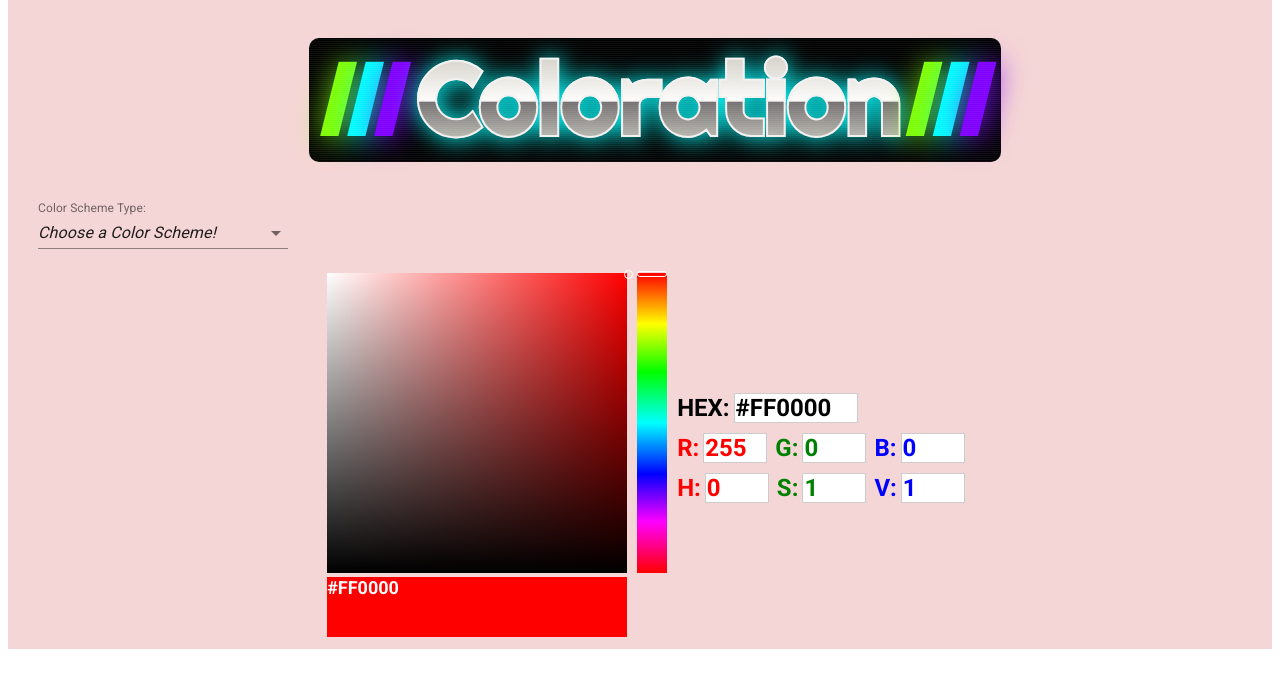
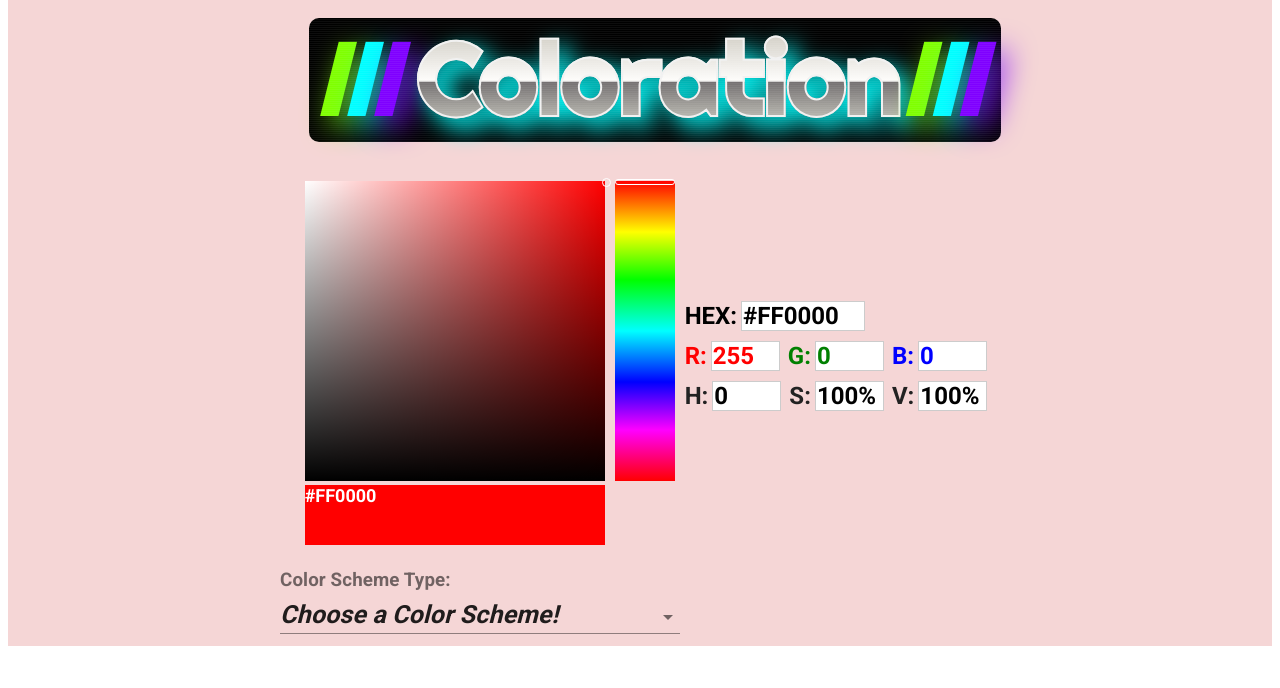
Before and after one commit to tom-shanahan/Color-Picker-Basic, a React app: page / in a window 1280 px wide. Shown: the top 688 px of the page. Built offline with nearby package versions, Linux system fonts and the light colour scheme.

Commit message:
version 1.0 to publish

```diff
--- a/src/App.css
+++ b/src/App.css
@@ -53,7 +53,7 @@
 .scheme-selector {
   font-family: 'Roboto', sans-serif;
   font-weight: 600;
-  font-size: large;
+  font-size: 25px;
 }
 
 .color-editor {
@@ -71,7 +71,7 @@
   padding-right: 15px;
   padding-left: 15px;
   margin-right: auto;
-  /*margin-left: auto;*/
+  margin-left: auto;
   display: flex;
   justify-content: center;
   align-content: center;
--- a/src/CSS/title.css
+++ b/src/CSS/title.css
@@ -1,16 +1,12 @@
-/*SOURCE: https://codepen.io/boldfacedesign/pen/EoGgD*/
-
 @import url(https://fonts.googleapis.com/css?family=Righteous);
-
+/* Vectro CSS based on https://codepen.io/boldfacedesign/pen/EoGgD */
 .vectro {
     position: relative;
     -webkit-text-fill-color: transparent;
-
     /*-moz-text-stroke-color: #f1f1f1;*/
     -webkit-text-stroke-color: #f1f1f1;
     /*-moz-text-stroke-width: 4px;*/
     -webkit-text-stroke-width: 2px;
-
     font-family: 'Righteous', cursive;
     font-size: 100px;
     margin: 0px 0 15px 0;
@@ -26,20 +22,11 @@
     background: repeating-linear-gradient(0deg, rgba(255,255,255,0.05) 0px, rgba(255,255,255,0.05) 1px, rgba(255,255,255,0) 1px, rgba(255,255,255,0) 2px);
 }
 
-/*.windows .vectro {*/
-/*    !*-webkit-text-stroke-width: 5px;*!*/
-/*    !*-webkit-text-stroke-color: #f1f1f1;*!*/
-/*    !*border-color: #f1f1f1;*!*/
-/*    !*border-width: px;*!*/
-/*    text-shadow: 1px 1px 0 #f1f1f1, -1px -1px 0 #f1f1f1, 1px -1px 0 #f1f1f1, -1px 1px 0 #f1f1f1;*/
-/*    -moz-text-shadow: 1px 1px 0 #f1f1f1, -1px -1px 0 #f1f1f1, 1px -1px 0 #f1f1f1, -1px 1px 0 #f1f1f1;*/
-/*}*/
-
 .vectro-body {
     -webkit-background-clip: text;
     background-image: -webkit-linear-gradient(#C3BFB4 0%, #FDFCFA 50%, #E8E7E5 51%, #757172 52%, #E8E9DB 100%);
     /*-webkit-filter: drop-shadow(2px 2px 15px #3F59F4);*/
-    -webkit-filter: drop-shadow(1px 1px 12px var(--color));
+    -webkit-filter: drop-shadow(var(--xPos) var(--yPos) 12px var(--color));
     /*text-shadow: .25px .25px 0 #db0b0b, -.25px -.25px 0 #e20404, .25px -.25px 0 #ea1111, -.25px .25px 0 #be2a2a;*/
     /*-moz-text-shadow: .25px .25px 0 #f1f1f1, -.25px -.25px 0 #f1f1f1, .25px -.25px 0 #f1f1f1, -.25px .25px 0 #f1f1f1;*/
 }
@@ -48,7 +35,7 @@
     color: var(--color);
     -webkit-text-fill-color: var(--color);
     -webkit-text-stroke: 0;
-    -webkit-filter: drop-shadow(2px 2px 15px var(--color));
+    -webkit-filter: drop-shadow(var(--xPos) var(--yPos) 15px var(--color));
     font-style: italic;
     padding-right: 0px;
 }
--- a/src/ColorPicker.js
+++ b/src/ColorPicker.js
@@ -3,16 +3,13 @@ import HueSpectrum from './Components/HueSpectrum';
 import SaturationSpectrum from './Components/SaturationSpectrum';
 import DEFAULT_COLOR from "./Components/DefaultColor";
 import tinycolor from "tinycolor2";
+import RelatedColors from './Components/RelatedColors';
+import ColorEditor from "./Components/ColorEditor";
+import { toFullColor } from './Components/ColorUtilities'
+import { clone } from 'lodash';
+import Grid from '@material-ui/core/Grid';
 import "./App.css";
 import './CSS/title.css'
-import RelatedColors from './Components/RelatedColors';
-import ColorEditor from "./Components/ColorEditor";
-import reactCSS from 'reactcss';
-import { toFullColor } from './Components/ColorUtilities'
-import { clone } from 'lodash';
-import {blue} from "@material-ui/core/colors";
-import Grid from '@material-ui/core/Grid';
-
 
 class ColorPicker extends Component {
     constructor(props) {
@@ -73,10 +70,6 @@ class ColorPicker extends Component {
         let triadArray = tinycolor(this.props.color).triad();
         let tetradArray = tinycolor(this.props.color).tetrad();
 
-        // color2 = tetradArray[1].toHexString().toUpperCase();
-        // color3 = tetradArray[2].toHexString().toUpperCase();
-        // color4 = tetradArray[3].toHexString().toUpperCase();
-
         const mono = clone(baseColor).lighten(40).desaturate(40).toHexString().toUpperCase();
         const triad1 = clone(baseColor).triad()[1].toHexString().toUpperCase();
         const triad2 = clone(baseColor).triad()[2].toHexString().toUpperCase();
@@ -85,11 +78,8 @@ class ColorPicker extends Component {
         const tetrad2 = clone(baseColor).tetrad()[2].toHexString().toUpperCase();
         const tetrad3 = clone(baseColor).tetrad()[3].toHexString().toUpperCase();
 
-
         const colorLabel = {
-            // display: 'block',
             textAlign: 'center',
-            // fontSize: '11px',
             color: '#222',
             paddingTop: '3px',
             paddingBottom: '4px',
@@ -97,12 +87,9 @@ class ColorPicker extends Component {
             textTransform: 'capitalize',
         };
         const colorInput = {
-            // width: '80%',
-            // padding: '4px 10% 3px',
             border: 'none',
             boxShadow: 'inset 0 0 0 1px #ccc',
-            // fontSize: '11px',
-            width:'60px',
+            width:'65px',
             marginRight: '8px',
             marginLeft: '4px',
             fontFamily: 'Roboto',
@@ -157,29 +144,37 @@ class ColorPicker extends Component {
                 textTransform: 'upperCase',
             }
         }
+        const HSVInput = {
+            colorInput:{
+                ...colorInput,
+                textTransform: 'upperCase',
+            },
+            colorLabel:{
+                ...colorLabel,
+                textTransform: 'upperCase',
+            }
+        }
+
+        const shadowX = ((tinycolor(this.state.curColor).toHsv().s - .5)*20).toString()+'px';
+        const shadowY = ((tinycolor(this.state.curColor).toHsv().v - .5)*20).toString()+'px';
 
         return (
             <div style={{ 'background':mono }}>
                 <Grid container spacing={3}>
                     <Grid item xs={12}>
-                        <div className='container' style={{paddingTop:'15px', marginTop:'15px'}}>
+                        <div className='container' style={{paddingTop:'5px', marginTop:'5px'}}>
                             <h1 className="vectro" style={{ background:"black", paddingLeft:'5px', paddingRight:'20px'
                                 , borderRadius: "10px"  }}>
-                                <span className="vectro-bar" style={{ '--color':tetrad1 }}>I</span>
-                                <span className="vectro-bar" style={{ '--color':tetrad2 }}>I</span>
-                                <span className="vectro-bar" style={{ '--color':tetrad3, paddingRight:'20px' }}>I</span>
-                                <span className="vectro-body" style={{ '--color':complement }}>
+                                <span className="vectro-bar" style={{ '--xPos':shadowX, '--yPos':shadowY, '--color':tetrad1 }}>I</span>
+                                <span className="vectro-bar" style={{ '--xPos':shadowX, '--yPos':shadowY,'--color':tetrad2 }}>I</span>
+                                <span className="vectro-bar" style={{ '--xPos':shadowX, '--yPos':shadowY,'--color':tetrad3, paddingRight:'20px' }}>I</span>
+                                <span className="vectro-body" style={{ '--xPos':shadowX, '--yPos':shadowY,'--color':complement }}>
                                     Coloration
                                 </span>
-                                <span className="vectro-bar" style={{ '--color':tetrad1 }}>I</span>
-                                <span className="vectro-bar" style={{ '--color':tetrad2 }}>I</span>
-                                <span className="vectro-bar" style={{ '--color':tetrad3 }}>I</span>
+                                <span className="vectro-bar" style={{ '--xPos':shadowX, '--yPos':shadowY,'--color':tetrad1 }}>I</span>
+                                <span className="vectro-bar" style={{ '--xPos':shadowX, '--yPos':shadowY,'--color':tetrad2 }}>I</span>
+                                <span className="vectro-bar" style={{ '--xPos':shadowX, '--yPos':shadowY,'--color':tetrad3 }}>I</span>
                             </h1>
-                        </div>
-                    </Grid>
-                    <Grid item={12}>
-                        <div className='container'>
-                            <RelatedColors color={ this.state.curColor } />
                         </div>
                     </Grid>
                     <Grid item xs={12}>
@@ -227,25 +222,32 @@ class ColorPicker extends Component {
                                         <div style={{padding: '5px'}}>
                                             <ColorEditor
                                                 colorFormat="h"
-                                                value={ tinycolor(this.state.curColor).toHsv().h }
+                                                value={ Math.round(tinycolor(this.state.curColor).toHsv().h) }
                                                 onChange={ this.handleChange }
-                                                style={{ colorInput: redInput.colorInput, colorLabel: redInput.colorLabel }}
+                                                style={{ colorInput: HSVInput.colorInput, colorLabel: HSVInput.colorLabel }}
                                             />
                                             <ColorEditor
                                                 colorFormat="s"
-                                                value={ tinycolor(this.state.curColor).toHsv().s }
+                                                value={ Math.round(tinycolor(this.state.curColor).toHsv().s*100)+"%" }
                                                 onChange={ this.handleChange }
-                                                style={{ colorInput: GreenInput.colorInput, colorLabel: GreenInput.colorLabel }}
+                                                style={{ colorInput: HSVInput.colorInput, colorLabel: HSVInput.colorLabel }}
                                             />
                                             <ColorEditor
                                                 colorFormat="v"
-                                                value={ tinycolor(this.state.curColor).toHsv().v }
+                                                value={ Math.round(tinycolor(this.state.curColor).toHsv().v*100)+"%" }
                                                 onChange={ this.handleChange }
-                                                style={{ colorInput: BlueInput.colorInput, colorLabel: BlueInput.colorLabel }}
+                                                style={{ colorInput: HSVInput.colorInput, colorLabel: HSVInput.colorLabel }}
                                             />
                                         </div>
                                     </div>
                                 </div>
+                            </div>
+                        </div>
+                    </Grid>
+                    <Grid item xs={12}>
+                        <div className='container'>
+                            <div style={{ display:'flex', margin:'auto', width:'750px'}}>
+                                <RelatedColors color={ this.state.curColor } />
                             </div>
                         </div>
                     </Grid>
--- a/src/Components/HueSpectrum.js
+++ b/src/Components/HueSpectrum.js
@@ -29,8 +29,8 @@ class HueSpectrum extends Component {
         onChange: null,
         value: null,
         height: 300,
-        width: 30,
-        pointerSize: [4,28],
+        width: 60,
+        pointerSize: [4,58],
     }
 
     componentWillUnmount() {
--- a/src/Components/RelatedColors.js
+++ b/src/Components/RelatedColors.js
@@ -7,6 +7,7 @@ import FormHelperText from '@material-ui/core/FormHelperText';
 import FormControl from '@material-ui/core/FormControl';
 import Select from '@material-ui/core/Select';
 import PropTypes from "prop-types";
+import {Typography} from "@material-ui/core";
 
 class RelatedColors extends Component {
     constructor(props) {
@@ -95,10 +96,11 @@ class RelatedColors extends Component {
         return (
             <div>
                 <div>
-                    <FormControl style={{ width: '250px'}}>
+                    <FormControl style={{ width: '400px'}}>
                         <InputLabel shrink className='scheme-selector'>
-                            Color Scheme Type:
+                            <div className='scheme-selector' style={{fontSize:'25px'}}>Color Scheme Type:</div>
                         </InputLabel>
+                        <div style={{marginBottom:'30px'}}/>
                         <Select
                             // labelId="demo-simple-select-placeholder-label-label"
                             // id="demo-simple-select-placeholder-label"
@@ -108,12 +110,12 @@ class RelatedColors extends Component {
                             // className={classes.selectEmpty}
 
                         >
-                            <MenuItem value="" disabled><em>Choose a Color Scheme!</em></MenuItem>
-                            <MenuItem value={ 'Complementary Colors:' }>Complementary Colors</MenuItem>
-                            <MenuItem value={ 'Monochromatic Colors:' }>Monochromatic Colors</MenuItem>
-                            <MenuItem value={ 'Analogous Colors:' }>Analogous Colors</MenuItem>
-                            <MenuItem value={ 'Triadic Colors:' }>Triadic Colors</MenuItem>
-                            <MenuItem value={ 'Tetradic Colors:' }>Tetradic Colors</MenuItem>
+                            <MenuItem value="" disabled><em className='scheme-selector'>Choose a Color Scheme!</em></MenuItem>
+                            <MenuItem value={ 'Complementary Colors:' }><div className='scheme-selector'>Complementary Colors</div></MenuItem>
+                            <MenuItem value={ 'Monochromatic Colors:' }><div className='scheme-selector'>Monochromatic Colors</div></MenuItem>
+                            <MenuItem value={ 'Analogous Colors:' }><div className='scheme-selector'>Analogous Colors</div></MenuItem>
+                            <MenuItem value={ 'Triadic Colors:' }><div className='scheme-selector'>Triadic Colors</div></MenuItem>
+                            <MenuItem value={ 'Tetradic Colors:' }><div className='scheme-selector'>Tetradic Colors</div></MenuItem>
                         </Select>
                         {/*<FormHelperText>Select a Color Scheme</FormHelperText>*/}
                     </FormControl>
```
Also changed, not shown: 1 other file.
